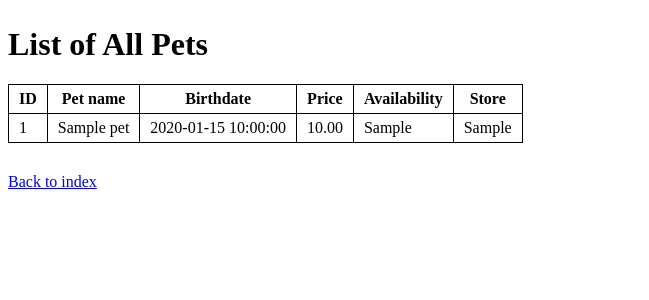
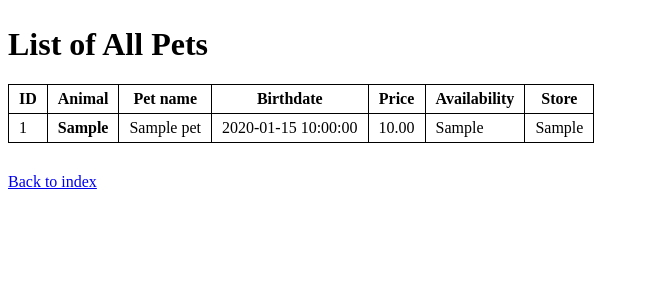
Before and after one commit to srna99/CMSC508-Pet-Store-DBMS, a PHP site: page /pet.php in a window 1280 px wide. Shown: the top 300 px of the page, without its empty margins (0-649 px from the left). Run offline with PHP 8.4, Linux system fonts and the light colour scheme; tables that the repository leaves empty or names only in its code hold one stand-in row (values such as "Sample post").

Commit message:
Display all pets.

```diff
--- a/pet.php
+++ b/pet.php
@@ -32,12 +32,13 @@
         setlocale(LC_MONETARY, 'en_US');
 
         // Retrieve list of employees
-        $stmt = $conn->prepare('select p_id, pet_name, birthdate, price, available, store from Pet order by p_id;');
+        $stmt = $conn->prepare('select p_id, animal, pet_name, birthdate, price, available, store from Pet order by p_id;');
         $stmt->execute();
 
         echo "<table>";
         echo "<thead><tr>
             <th>ID</th>
+            <th>Animal</th>
             <th>Pet name</th>
             <th>Birthdate</th>
             <th>Price</th>
@@ -47,7 +48,8 @@
         echo "<tbody>";
 
         while ($row = $stmt->fetch()) {
-            echo "<tr><td>$row[p_id]</td>";
+            echo "<tr><td>$row[p_id]</td>
+            <th>$row[animal]</th>";
 
             if ($row["pet_name"] == null || $row["pet_name"] == "") {
                 echo '<td>No name</td>';
```
